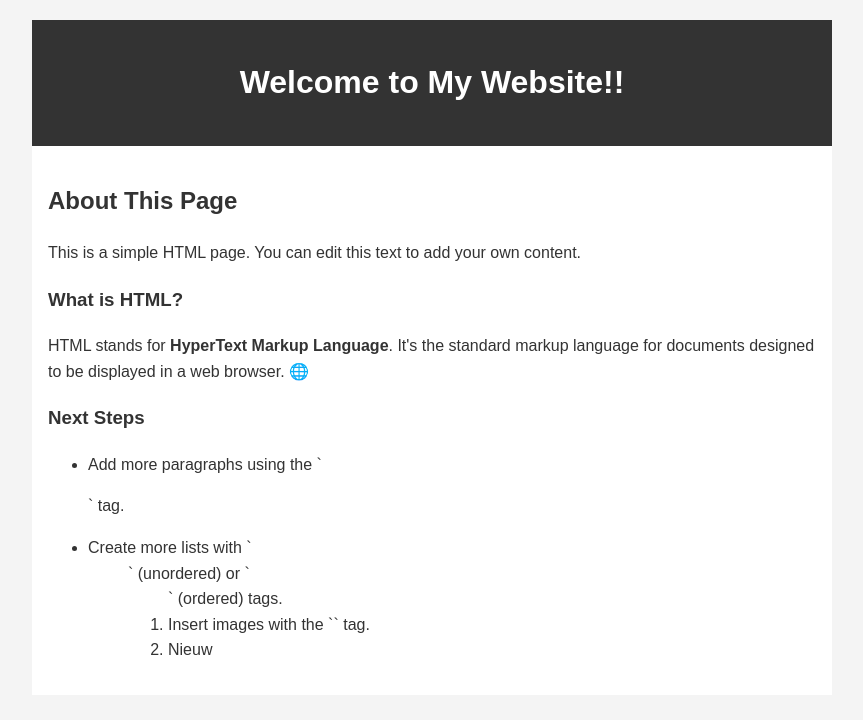
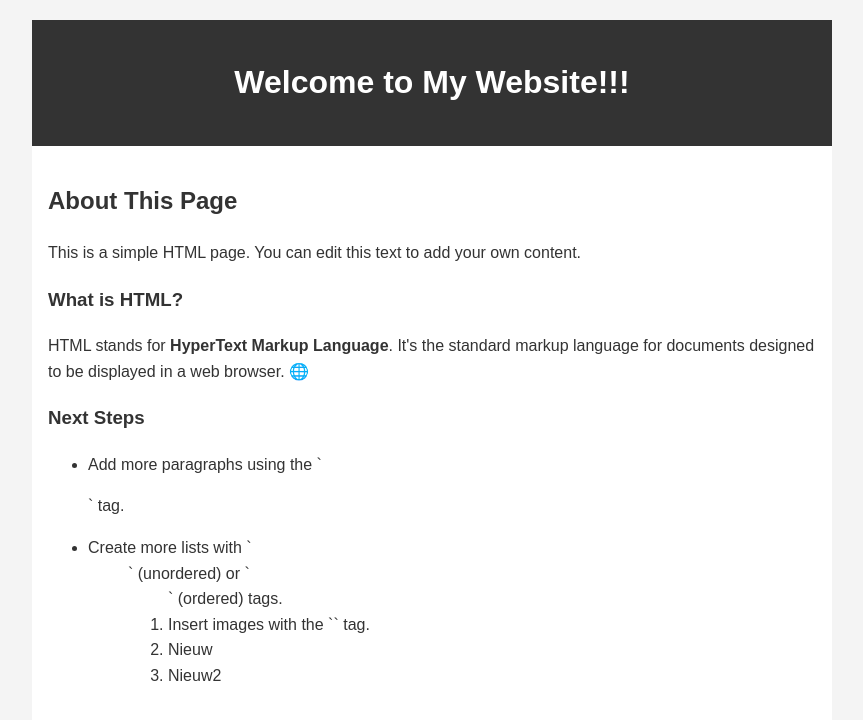
Before and after one commit to tomisenbaert-artiz/artiz-website, a plain HTML site: page index.html in a window 1280 px wide. Shown: the whole page, without its empty margins (208-1071 px from the left). Drawn offline with Linux system fonts and the light colour scheme.

Commit message:
Iets toegevoegd

```diff
--- a/index.html
+++ b/index.html
@@ -29,7 +29,7 @@
 <body>
 
     <header>
-        <h1>Welcome to My Website!!</h1>
+        <h1>Welcome to My Website!!!</h1>
     </header>
 
     <main>
@@ -45,6 +45,7 @@
             <li>Create more lists with `<ul>` (unordered) or `<ol>` (ordered) tags.</li>
             <li>Insert images with the `<img>` tag.</li>
             <li>Nieuw</li>
+            <li>Nieuw2</li>
         </ul>
     </main>
 
```
